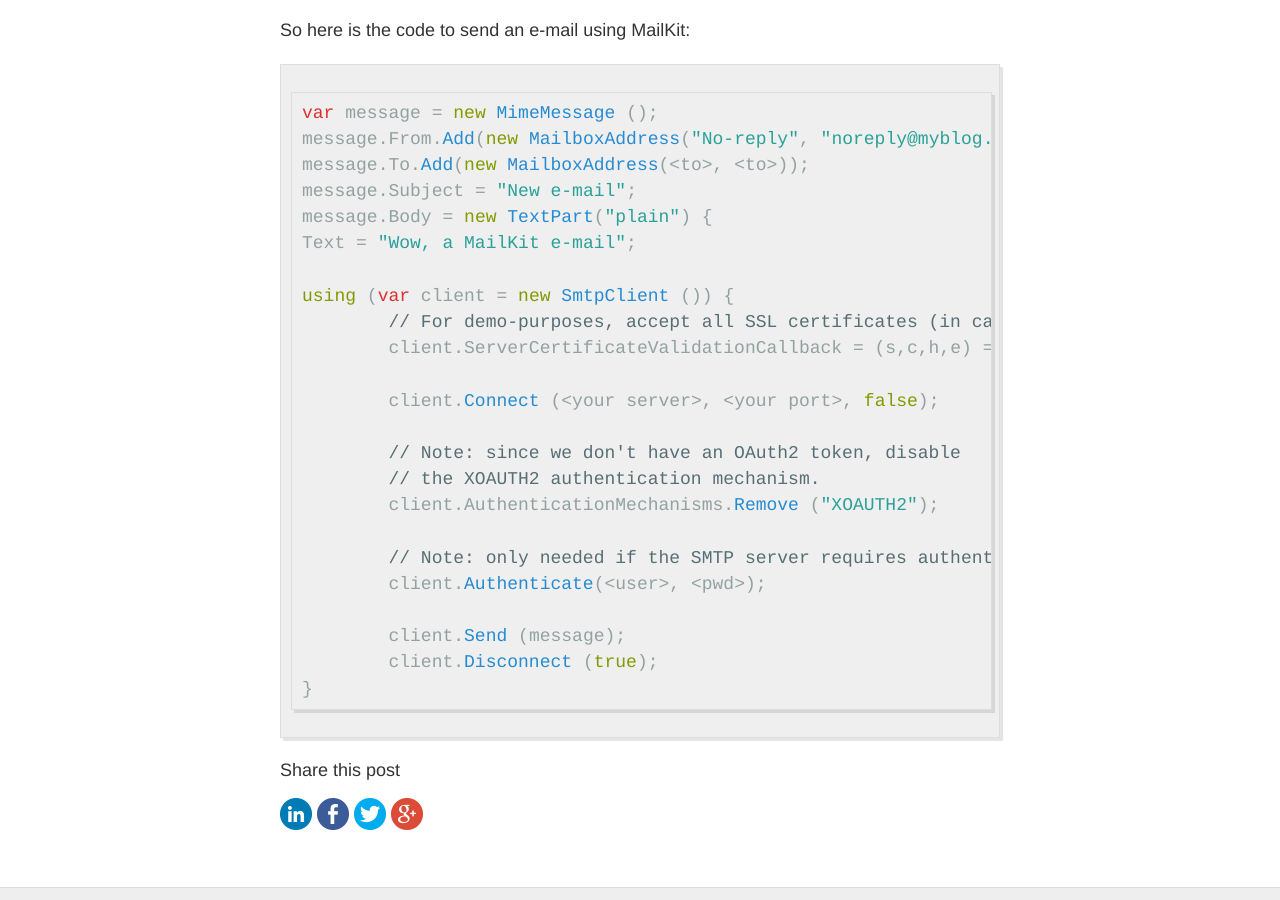
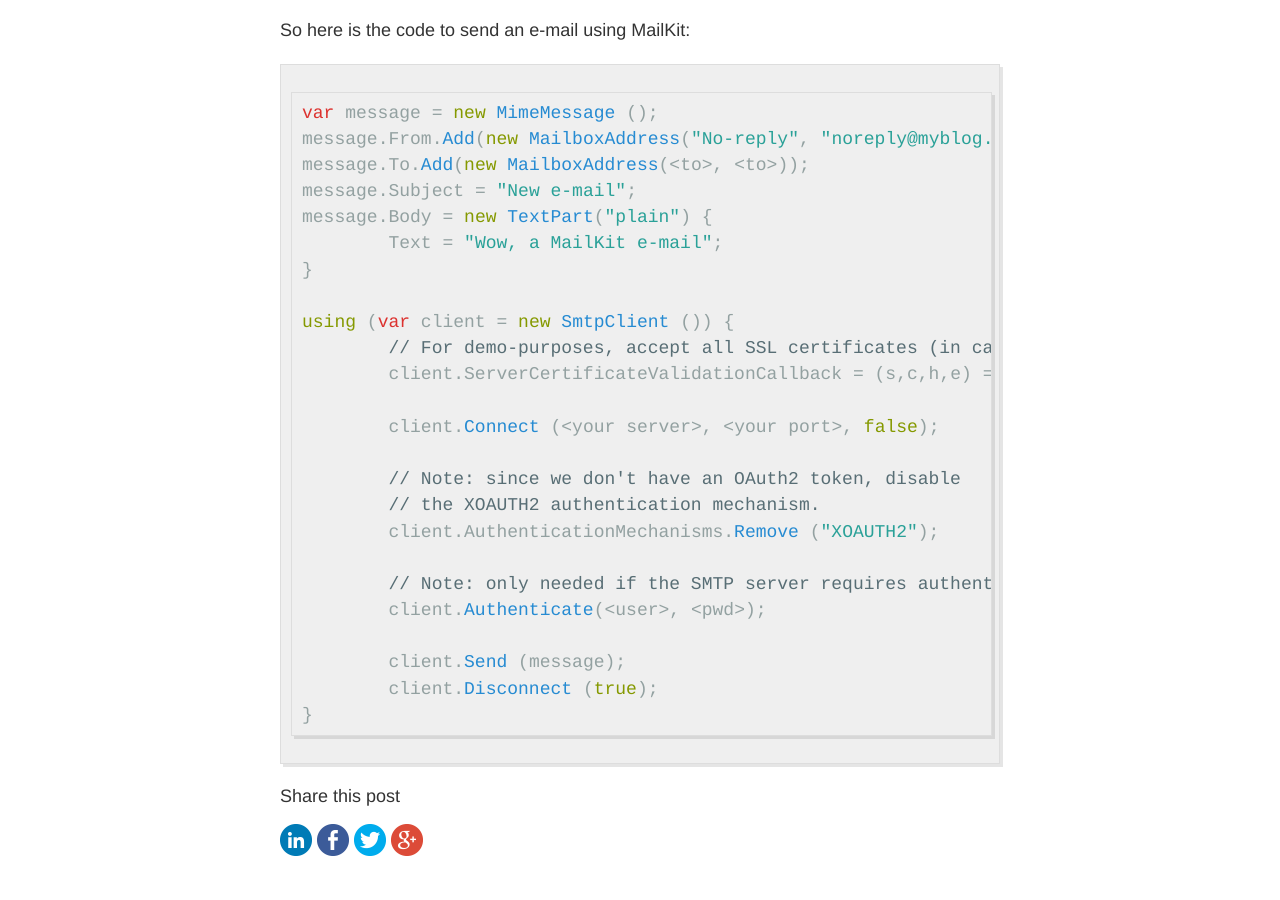
Before and after one commit to IrvinDominin/irvindominin.github.io, a Jekyll site: the page built from _posts/2017-8-27-NetCore20-Mail.md, in a window 1280 px wide and 900 px high, scrolled down 979 px. Built offline with Jekyll 4.4.1, drawn with Linux system fonts in a browser that asks for light colours; nearby versions of some CDN libraries; comment, search, counter and statistics services are not loaded.

Commit message:
Missing }

```diff
--- a/_posts/2017-8-27-NetCore20-Mail.md
+++ b/_posts/2017-8-27-NetCore20-Mail.md
@@ -35,7 +35,8 @@ message.From.Add(new MailboxAddress("No-reply", "noreply@myblog.io"));
 message.To.Add(new MailboxAddress(<to>, <to>));
 message.Subject = "New e-mail";
 message.Body = new TextPart("plain") {
-Text = "Wow, a MailKit e-mail";
+	Text = "Wow, a MailKit e-mail";
+}
 
 using (var client = new SmtpClient ()) {
 	// For demo-purposes, accept all SSL certificates (in case the server supports STARTTLS)
```
